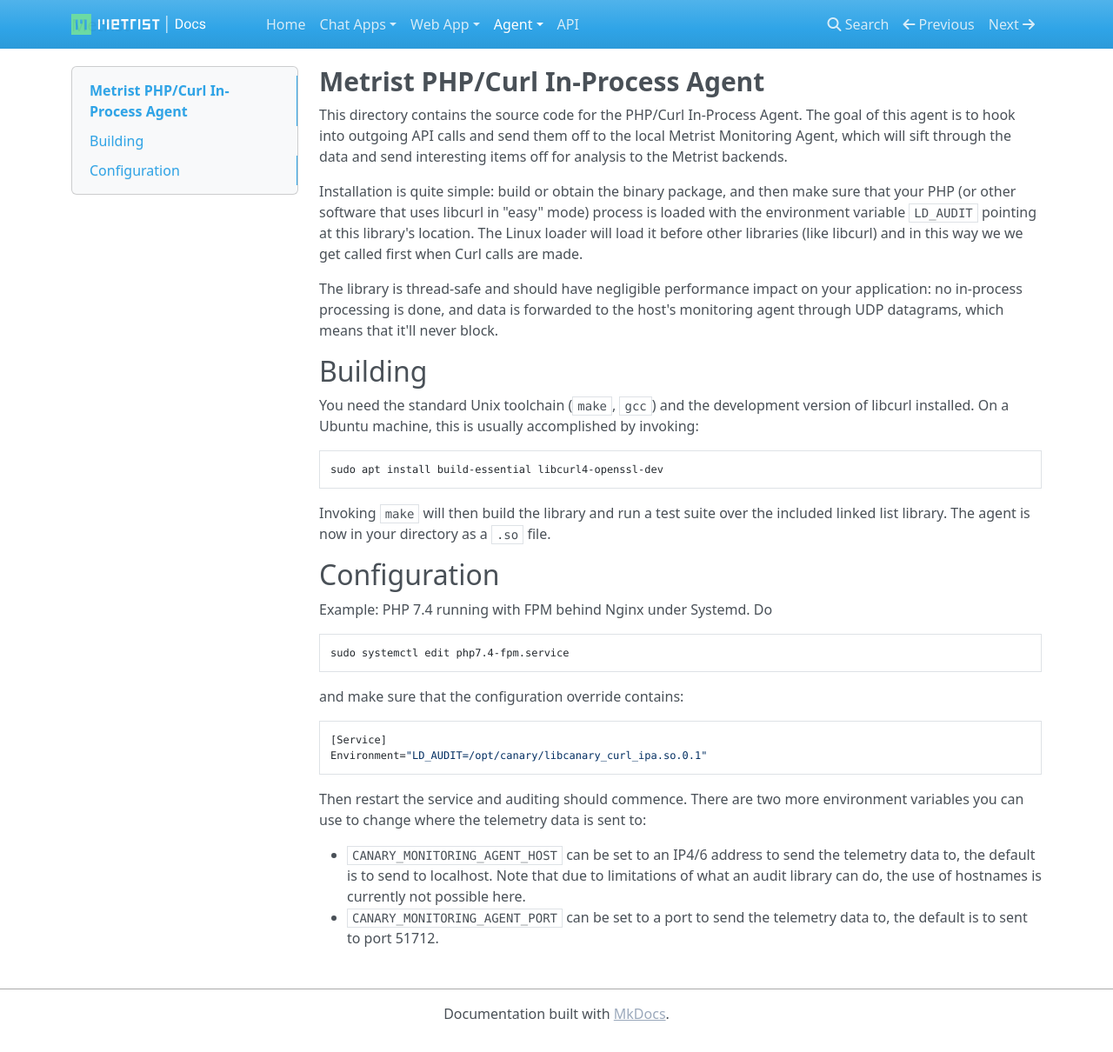
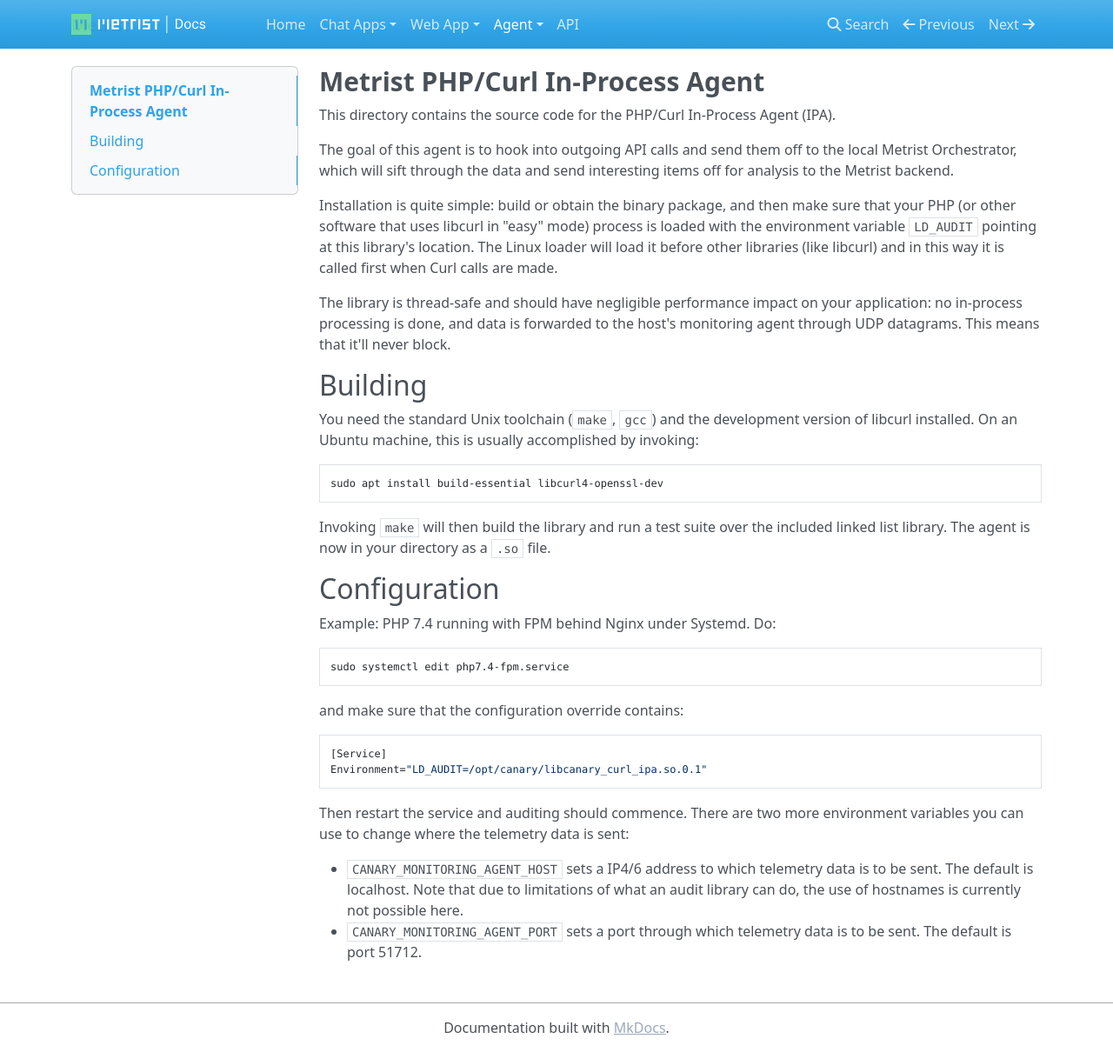
Before and after one commit to Metrist-Software/product-docs, an MkDocs documentation site: the page built from docs/agent-php-in-process.md, in a window 1280 px wide and 1210 px high. Shown: the whole window at 87% size. Built offline with MkDocs 1.6.1, drawn with Linux system fonts in a browser that asks for light colours; nearby versions of some CDN libraries.

Commit message:
Adjust agent-php-in-process.md

````diff
--- a/docs/agent-php-in-process.md
+++ b/docs/agent-php-in-process.md
@@ -1,24 +1,23 @@
 # Metrist PHP/Curl In-Process Agent
 
-This directory contains the source code for the PHP/Curl In-Process Agent. The goal of
-this agent is to hook into outgoing API calls and send them off to the local Metrist
-Monitoring Agent, which will sift through the data and send interesting items off
-for analysis to the Metrist backends.
+This directory contains the source code for the PHP/Curl In-Process Agent (IPA).
+
+The goal of this agent is to hook into outgoing API calls and send them off to the local Metrist Orchestrator, which will sift through the data and send interesting items off
+for analysis to the Metrist backend.
 
 Installation is quite simple: build or obtain the binary package, and then make sure
 that your PHP (or other software that uses libcurl in "easy" mode) process is loaded
 with the environment variable `LD_AUDIT` pointing at this library's location. The
-Linux loader will load it before other libraries (like libcurl) and in this way we
-we get called first when Curl calls are made.
+Linux loader will load it before other libraries (like libcurl) and in this way it is called first when Curl calls are made.
 
 The library is thread-safe and should have negligible performance impact on your
 application: no in-process processing is done, and data is forwarded to the host's
-monitoring agent through UDP datagrams, which means that it'll never block.
+monitoring agent through UDP datagrams. This means that it'll never block.
 
 ## Building
 
 You need the standard Unix toolchain (`make`, `gcc`) and the development version of
-libcurl installed. On a Ubuntu machine, this is usually accomplished by invoking:
+libcurl installed. On an Ubuntu machine, this is usually accomplished by invoking:
 
 ``` sh
 sudo apt install build-essential libcurl4-openssl-dev
@@ -29,7 +28,7 @@ linked list library. The agent is now in your directory as a `.so` file.
 
 ## Configuration
 
-Example: PHP 7.4 running with FPM behind Nginx under Systemd. Do
+Example: PHP 7.4 running with FPM behind Nginx under Systemd. Do:
 
 ```
 sudo systemctl edit php7.4-fpm.service
@@ -43,10 +42,9 @@ Environment="LD_AUDIT=/opt/canary/libcanary_curl_ipa.so.0.1"
 ```
 
 Then restart the service and auditing should commence. There are two more environment
-variables you can use to change where the telemetry data is sent to:
+variables you can use to change where the telemetry data is sent:
 
-* `CANARY_MONITORING_AGENT_HOST` can be set to an IP4/6 address to send the telemetry data to, the default
-  is to send to localhost. Note that due to limitations of what an audit library can do, the use of
+* `CANARY_MONITORING_AGENT_HOST` sets a IP4/6 address to which telemetry data is to be sent. The default
+  is localhost. Note that due to limitations of what an audit library can do, the use of
   hostnames is currently not possible here.
-* `CANARY_MONITORING_AGENT_PORT` can be set to a port to send the telemetry data to, the default is to
-  sent to port 51712.
+* `CANARY_MONITORING_AGENT_PORT` sets a port through which telemetry data is to be sent. The default is port 51712.
````
